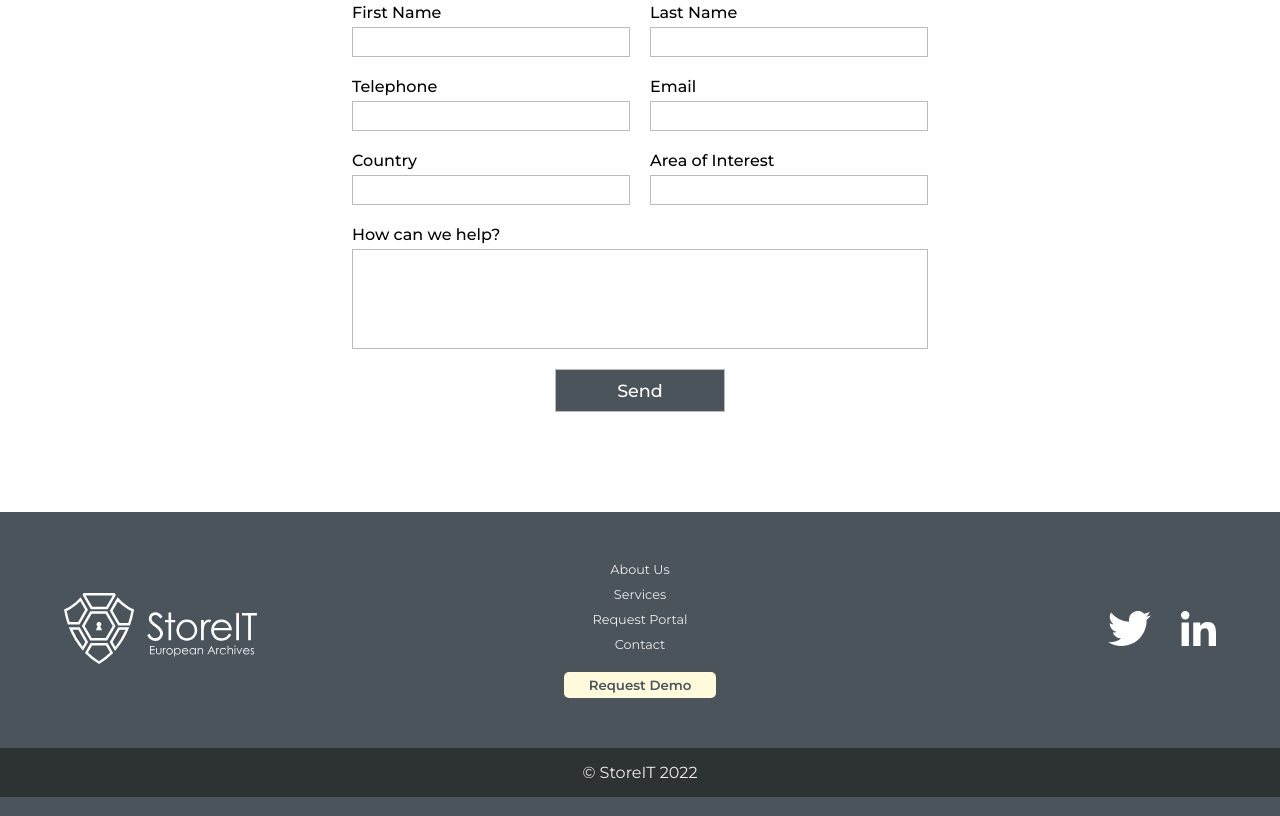
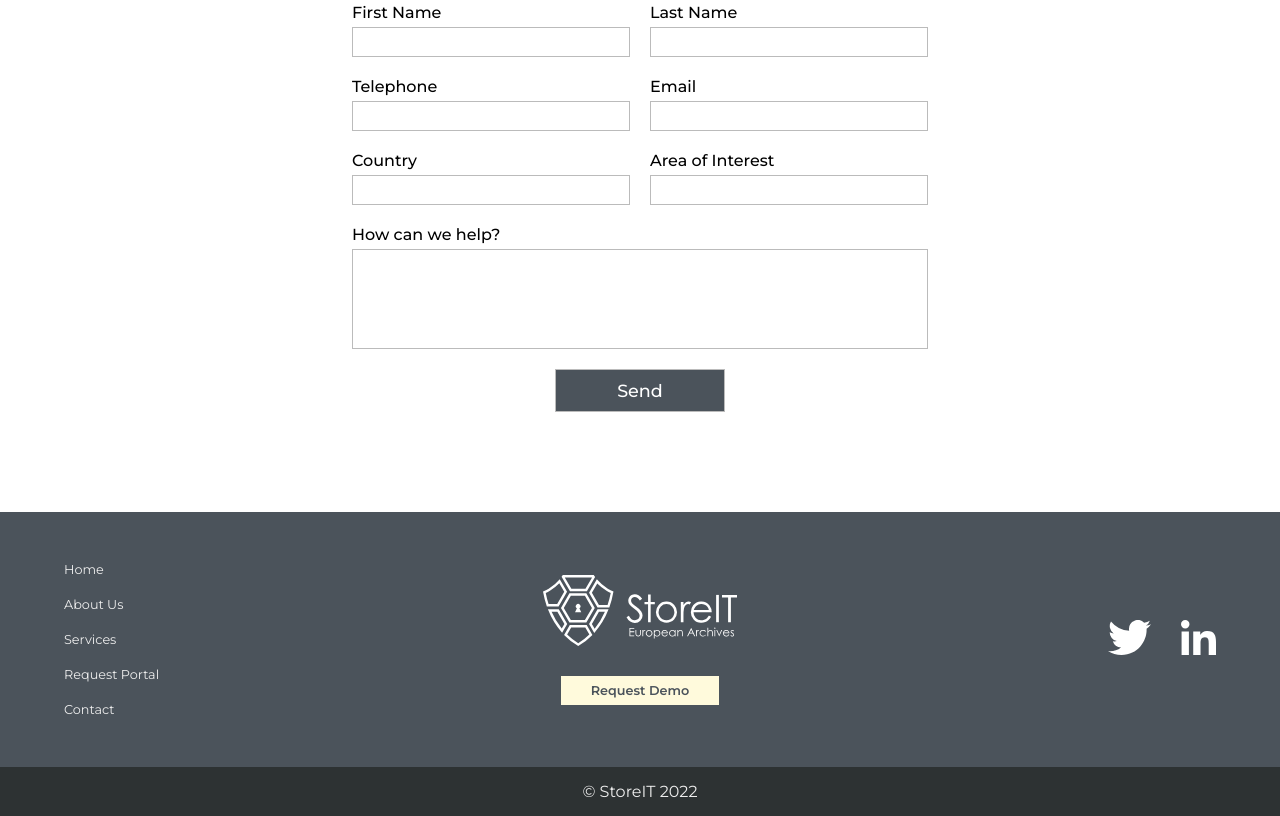
Before and after one commit to dontgiveup6/storeit-website, a website: page index.html in a window 1280 px wide. Shown: the part 7111-7927 px from the top of the page. Drawn offline with nearby package versions, Linux system fonts and the light colour scheme.

Commit message:
. + conclude

```diff
--- a/index.html
+++ b/index.html
@@ -696,16 +696,18 @@
 
     <section class="conclude">
       <div class="container">
-        <div class="conclude-logo">
-          <img src="images/shared/conclude-logo.svg" alt="" />
-        </div>
         <ul class="conclude-links">
+          <a href="/">Home</a>
           <a href="about.html">About Us</a>
           <a href="service.html">Services</a>
           <a href="#requestPortal">Request Portal</a>
           <a href="#contact">Contact</a>
-          <button class="demo">Request Demo</button>
         </ul>
+        <div class="conclude-logo">
+          <img src="images/shared/conclude-logo.svg" alt="" />
+          <a href="#somewhere..." class="demo">Request Demo</a>
+        </div>
+
         <div class="social">
           <a href="#"><img src="images/shared/facebook.svg" alt="" /></a>
           <a href="#"><img src="images/shared/twitter.svg" alt="" /></a>
--- a/scss/_media.scss
+++ b/scss/_media.scss
@@ -266,10 +266,7 @@
       grid-template-columns: 1fr;
       justify-content: center;
     }
-    .conclude-logo {
-      display: flex;
-      flex-direction: column;
-      justify-content: center;
+    &-links {
       align-items: center;
     }
 
--- a/scss/_utilities.scss
+++ b/scss/_utilities.scss
@@ -225,6 +225,26 @@ body {
   align-items: center;
   justify-content: center;
 
+  .conclude-logo {
+    display: flex;
+    flex-direction: column;
+    justify-content: center;
+    align-items: center;
+
+    .demo {
+      margin-top: 30px;
+      background-color: $text-clr;
+      color: $bg-lighter-clr;
+      font-weight: 600;
+      font-size: 0.8rem;
+      border: 0;
+      border-radius: 0;
+      padding: 7px 30px;
+      text-decoration: none;
+      cursor: pointer;
+    }
+  }
+
   .container {
     display: grid;
     grid-template-columns: 1fr 1fr 1fr;
@@ -235,13 +255,12 @@ body {
   &-links {
     display: flex;
     justify-content: center;
-    align-items: center;
+    align-items: flex-start;
     flex-direction: column;
 
-    a:not(:last-child) {
+    a {
       font-size: 0.8rem;
       text-decoration: none;
-      margin-bottom: 10px;
       font-weight: 400;
 
       &:hover {
@@ -249,16 +268,8 @@ body {
       }
     }
 
-    .demo {
-      margin-top: 10px;
-      background-color: $text-clr;
-      color: $bg-lighter-clr;
-      font-weight: 600;
-      border: 0;
-      border-radius: 5px;
-      padding: 5px 25px;
-      text-decoration: none;
-      cursor: pointer;
+    a:not(:last-child) {
+      margin-bottom: 20px;
     }
   }
 
```
Also changed, not shown: about.html (+1 -1 lines), styles/style.css, 1 other file.
